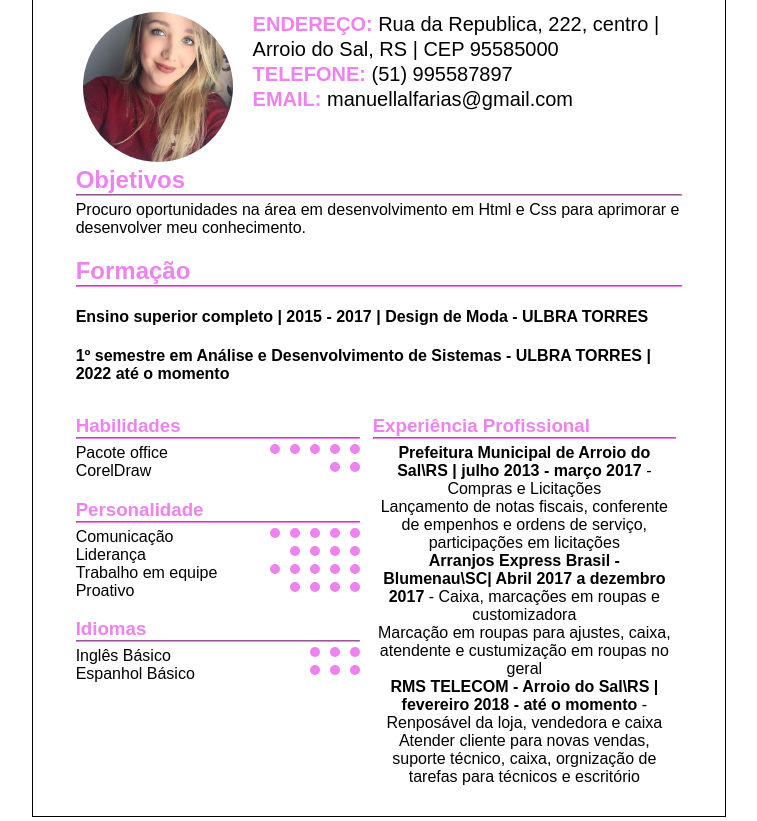
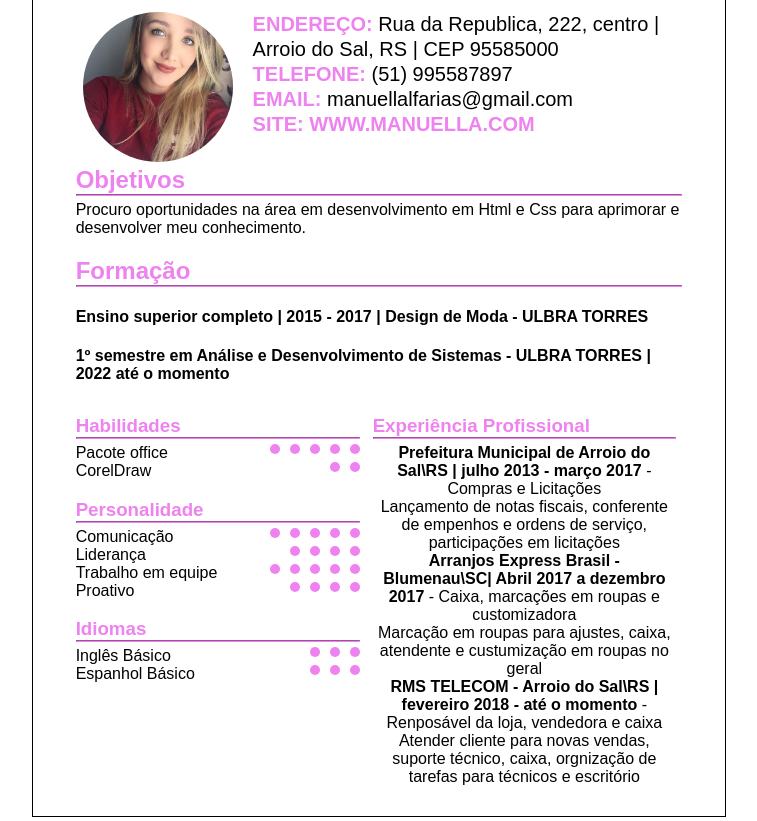
Before and after one commit to adiosmanu/aula.3.idc, a plain HTML site: page aula4/index.html in a window 1280 px wide. Shown: the part 107-928 px from the top of the page, without its empty margins (261-1018 px from the left). Drawn offline with Linux system fonts and the light colour scheme.

Commit message:
subir modificacao

```diff
--- a/aula4/index.html
+++ b/aula4/index.html
@@ -24,6 +24,7 @@
                <span class="tituloContato"> ENDEREÇO:</span> Rua da Republica, 222, centro | Arroio do Sal, RS | CEP 95585000 <br>
                <span class="tituloContato">TELEFONE:</span> (51) 995587897 <br>
                <span class="tituloContato">EMAIL:</span> manuellalfarias@gmail.com <br>
+               <span class="tituloContato">SITE: WWW.MANUELLA.COM</span>
             </div>
         </div>
 
```
